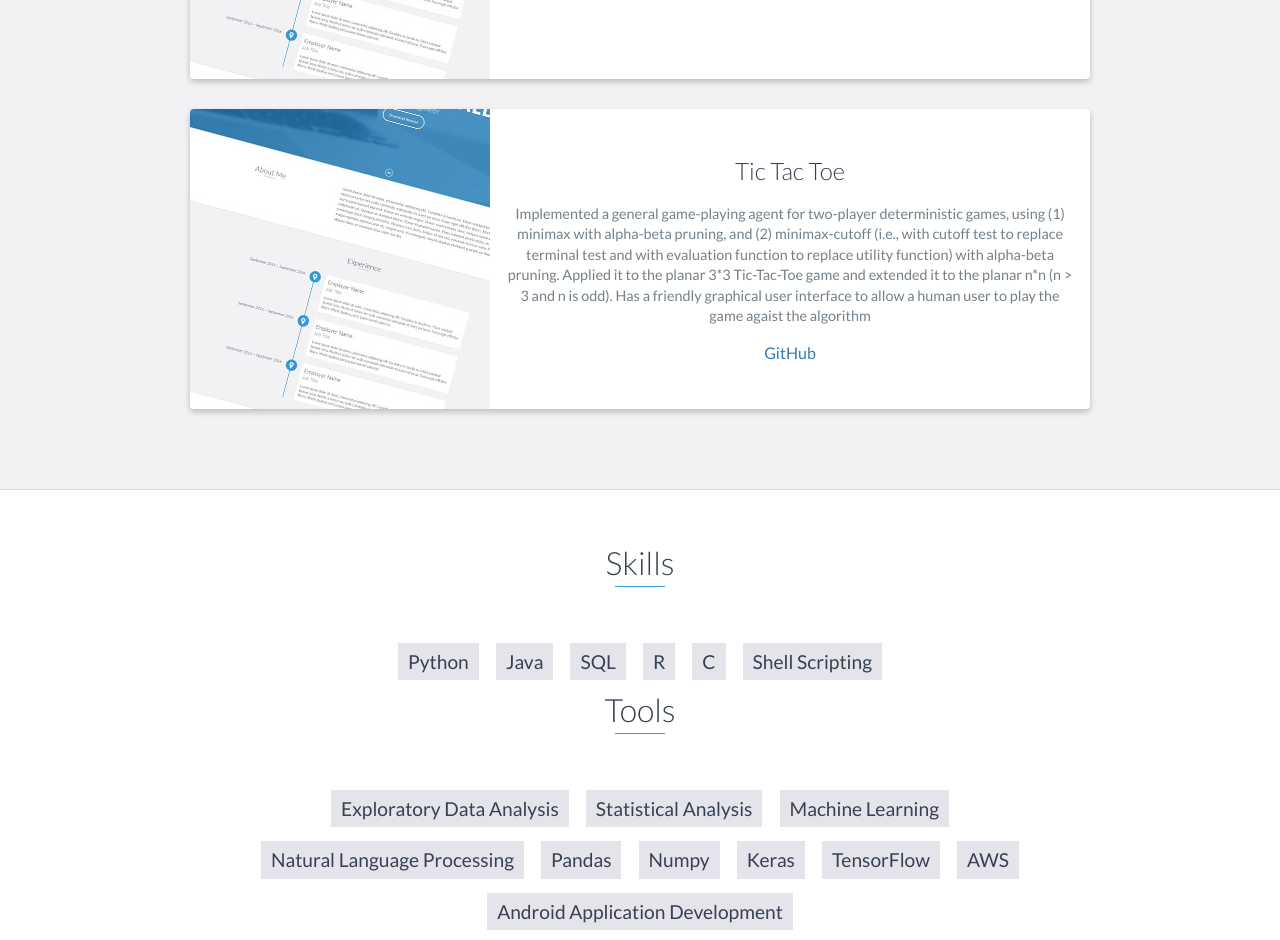
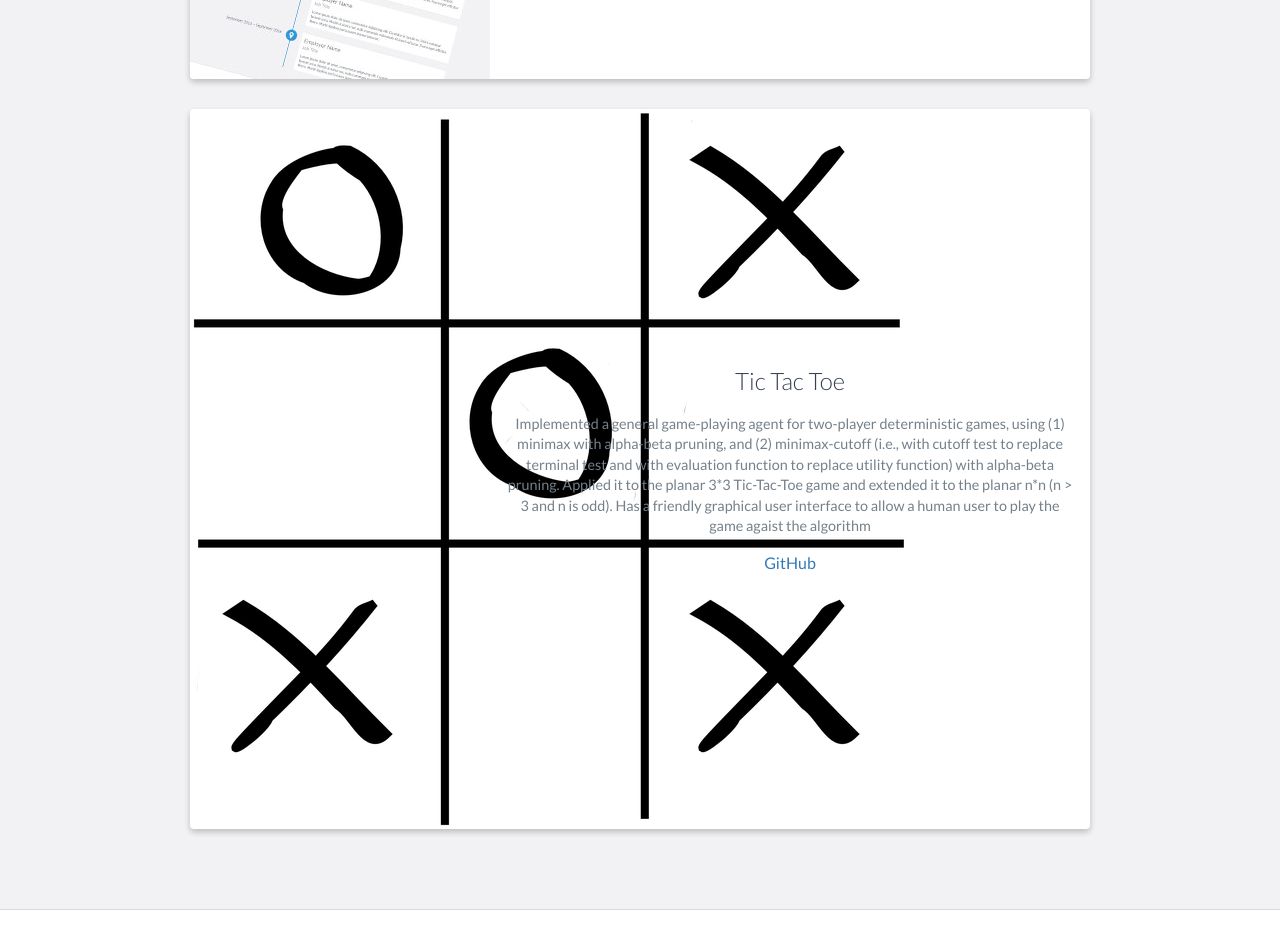
Before and after one commit to prajvalbavi/prajvalbavi.github.io, a website: page index.html in a window 1280 px wide. Shown: the part 3310-4250 px from the top of the page. Drawn offline with nearby package versions, Linux system fonts and the light colour scheme.

Commit message:
Update index.html

```diff
--- a/index.html
+++ b/index.html
@@ -208,7 +208,7 @@
 
 		<div class="project shadow-large">
                     <div class="project-image">
-                        <img src="images/project.jpg" />
+                        <img src="images/tic-tac-toe.png" />
                     </div>
                     <!-- End .project-image -->
                     <div class="project-info">
```
